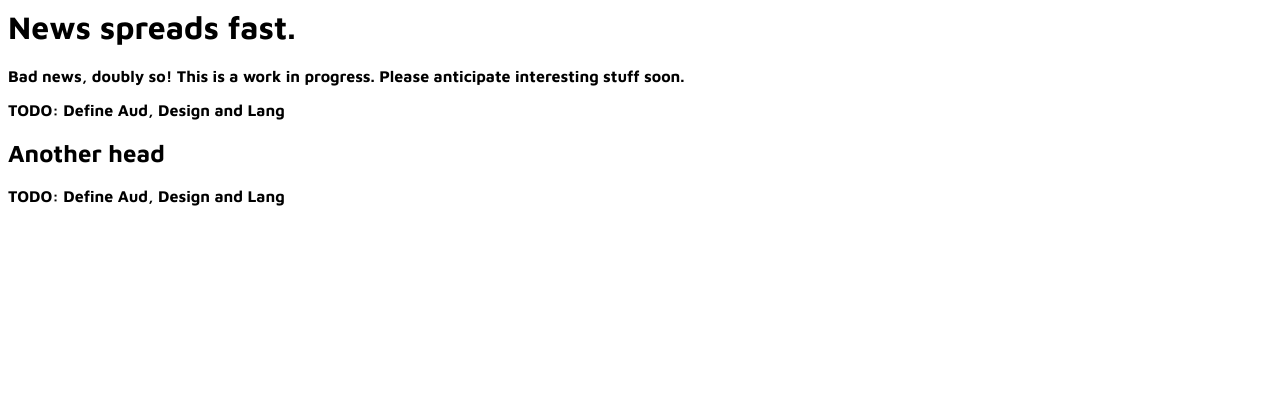
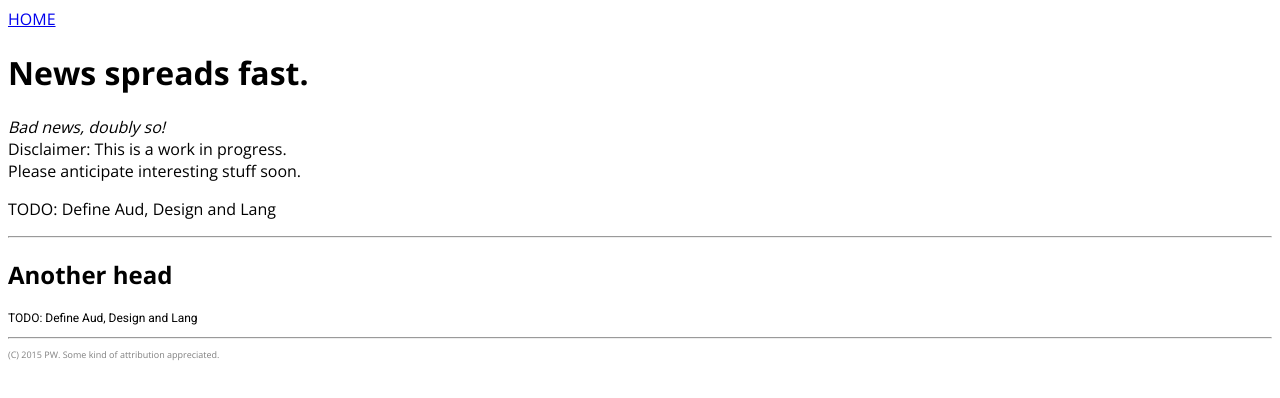
Before and after one commit to petwolfe/petwolfe.github.io, a plain HTML site: page index.html in a window 1280 px wide. Drawn offline with nearby package versions, Linux system fonts and the light colour scheme.

Commit message:
Update index.html

```diff
--- a/index.html
+++ b/index.html
@@ -1,12 +1,17 @@
+<!DOCTYPE html>
+<html lang="en-US">
+
+
 <html>
   <head>
-    <title>
-      Petwolfe on General Hackery. Since 2007.
-    </title>
-    <link rel="stylesheet" type="text/css" href="http://fonts.googleapis.com/css?family=Maven+Pro:bold">
+
+<title>Petwolfe on General Hackery. Since 2007.</title>
+<meta charset="UTF-8">
+
+<link rel="stylesheet" type="text/css" href="http://fonts.googleapis.com/css?family=Open+Sans:Light,Bold,extra-bold|Roboto">
     <style>
       body {
-        font-family: 'Maven Pro', sans;
+        font-family: 'Open Sans', sans;
         font-size: 16px;
         /*text-shadow: 4px 4px 4px #aaa;*/
       }
@@ -14,16 +19,20 @@
   </head>
 
   <body>
+    <a href="http://petwolfe.com">HOME</a>
+    <h1 style="font-family: 'Open Sans', sans;"><b>News spreads fast.</b></h1>
+    <div><i>Bad news, doubly so!</i>
+    <br>Disclaimer: This is a work in progress. <br>Please anticipate interesting stuff soon.</div>
 
-    <h1>News spreads fast.</h1>
-    <div>Bad news, doubly so!
-    This is a work in progress. Please anticipate interesting stuff soon.</div>
 
-    <p>TODO: Define Aud, Design and Lang</p>
+    <p title="Titel frandships">TODO: Define Aud, Design and Lang</p>
+<hr />
+<h2>Another head</h2>
+    <p style="font-family: 'Roboto', sans;
+        font-size: 12px;">TODO: Define Aud, Design and Lang</p>
 
-<h2>Another head</h2>
-    <p>TODO: Define Aud, Design and Lang</p>
-
+<hr />
+<p style="font-size: 9px; color: grey">(C) 2015 PW. Some kind of attribution appreciated.</p>
 
   </body>
 
```
